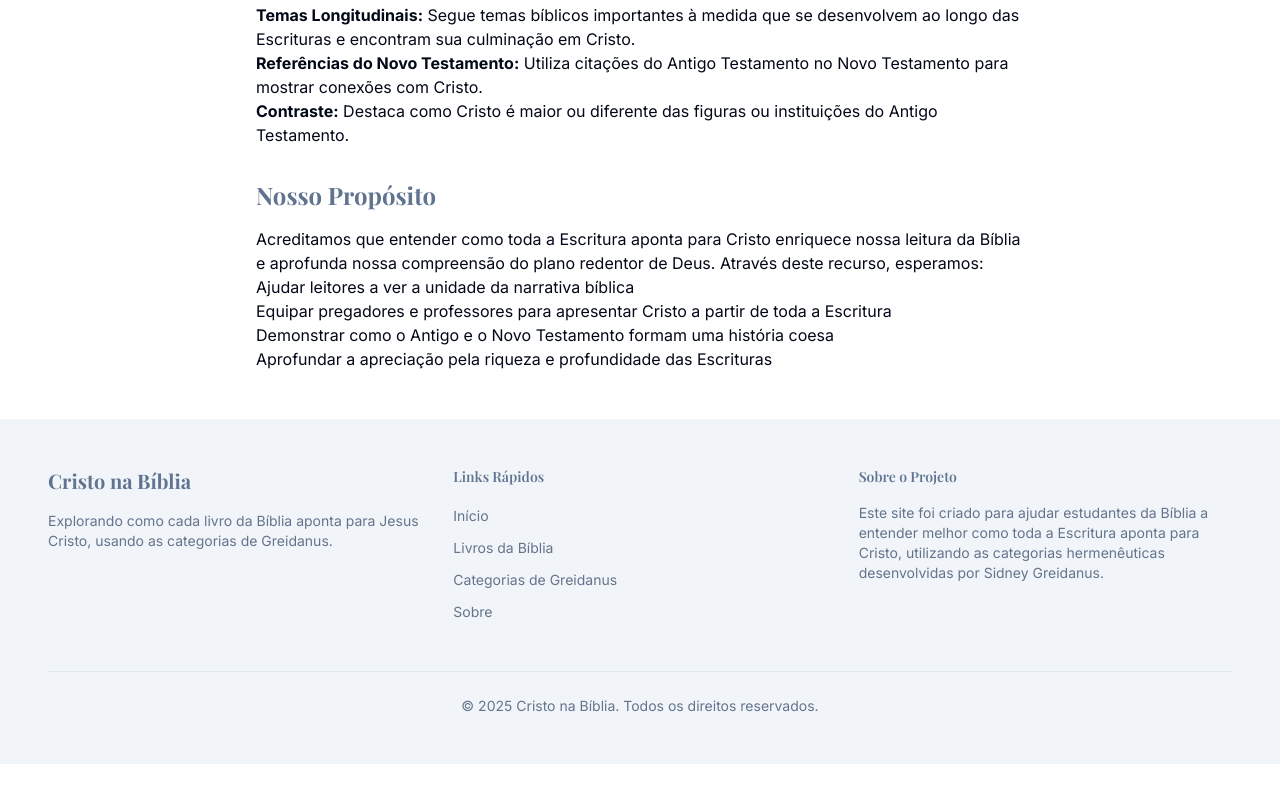
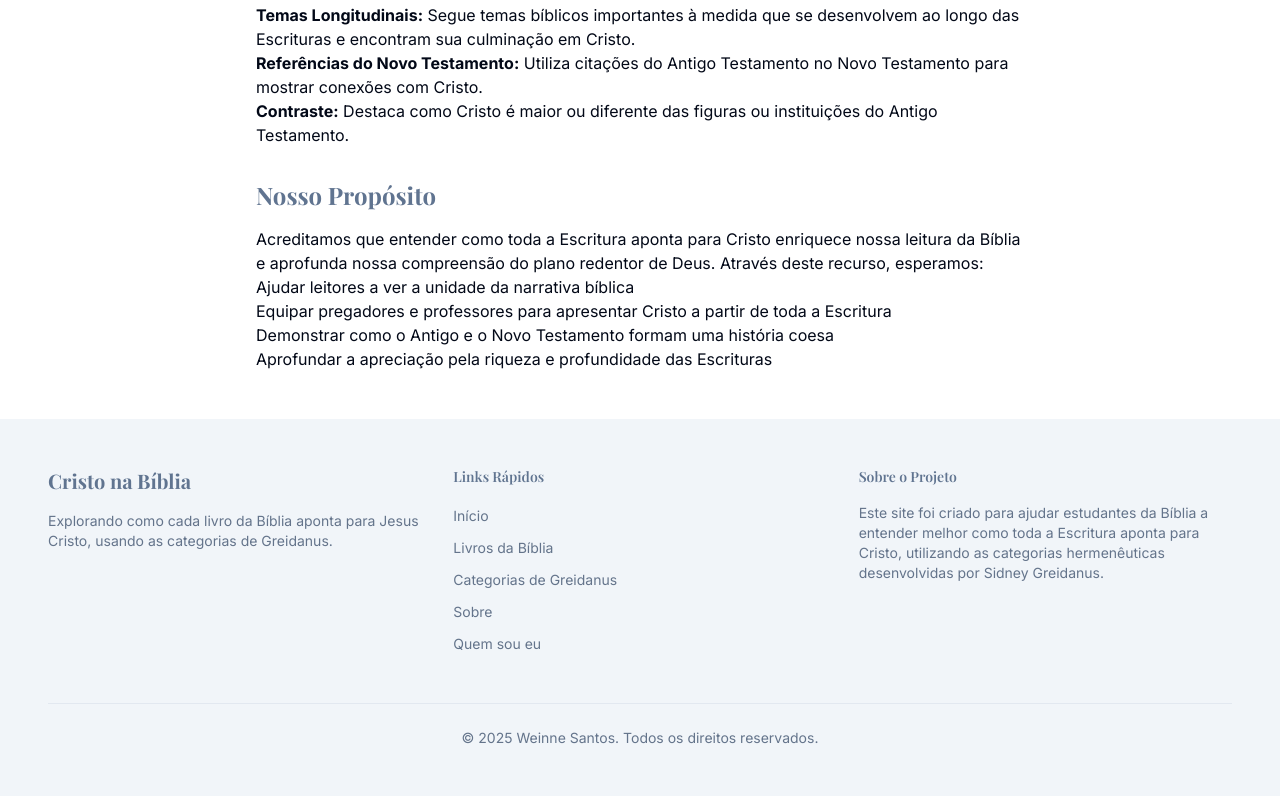
Before and after one commit to weinne/cristo-na-biblia, a React (Vite) app: page /#/about in a window 1280 px wide. Shown: the part 877-1673 px from the top of the page. Before the commit the page ends 1641 px from the top, so only its background shows below. Built offline with nearby package versions, Linux system fonts and the light colour scheme.

Commit message:
Créditos

```diff
--- a/src/components/Footer.tsx
+++ b/src/components/Footer.tsx
@@ -37,6 +37,11 @@ const Footer = () => {
                   Sobre
                 </Link>
               </li>
+              <li>
+                <Link to="https://weinne.teo.br" className="text-sm text-muted-foreground hover:text-primary dark:text-muted-foreground dark:hover:text-primary transition-colors">
+                  Quem sou eu
+                </Link>
+              </li>
             </ul>
           </div>
 
@@ -50,7 +55,7 @@ const Footer = () => {
 
         <div className="mt-12 pt-6 border-t border-border dark:border-border/50">
           <p className="text-sm text-center text-muted-foreground dark:text-muted-foreground">
-            © {new Date().getFullYear()} Cristo na Bíblia. Todos os direitos reservados.
+            © {new Date().getFullYear()} <Link to="https://weinne.teo.br" className="text-sm text-muted-foreground hover:text-primary dark:text-muted-foreground dark:hover:text-primary transition-colors">Weinne Santos</Link>. Todos os direitos reservados.
           </p>
         </div>
       </div>
```
